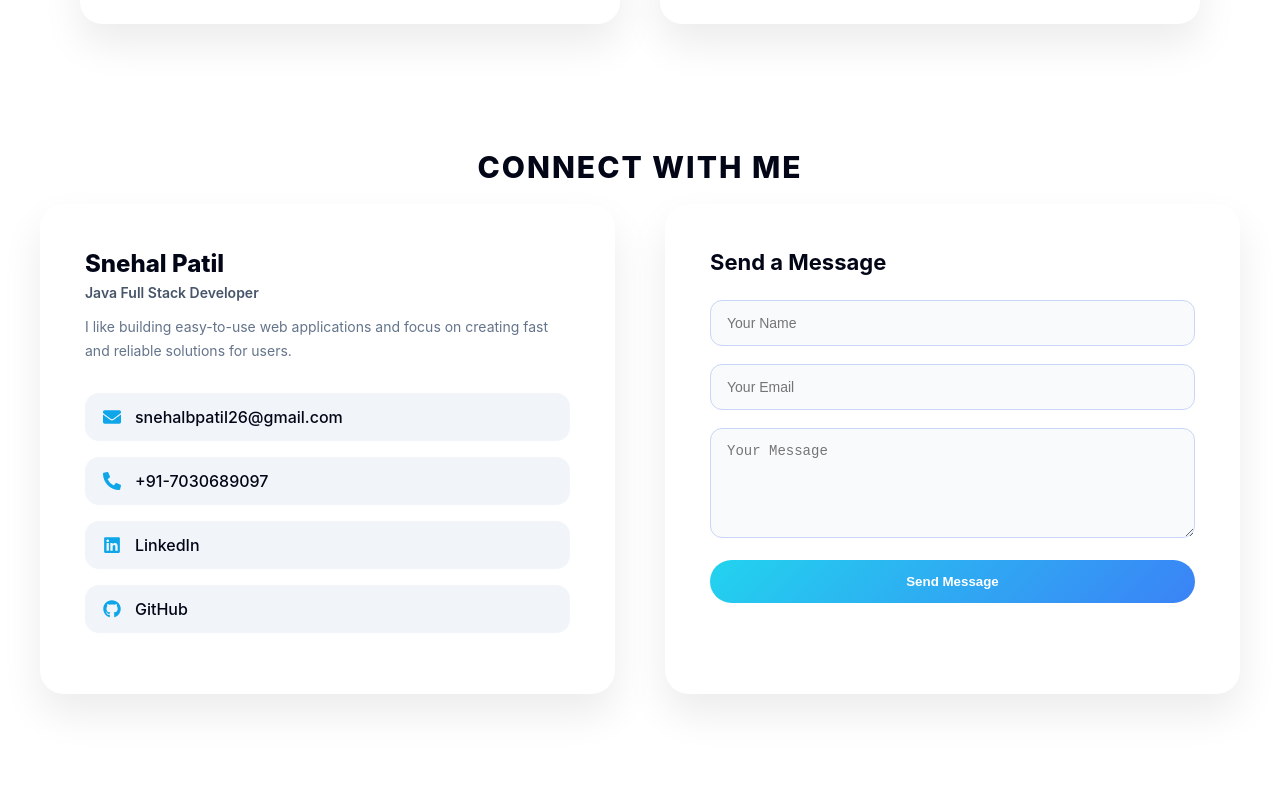
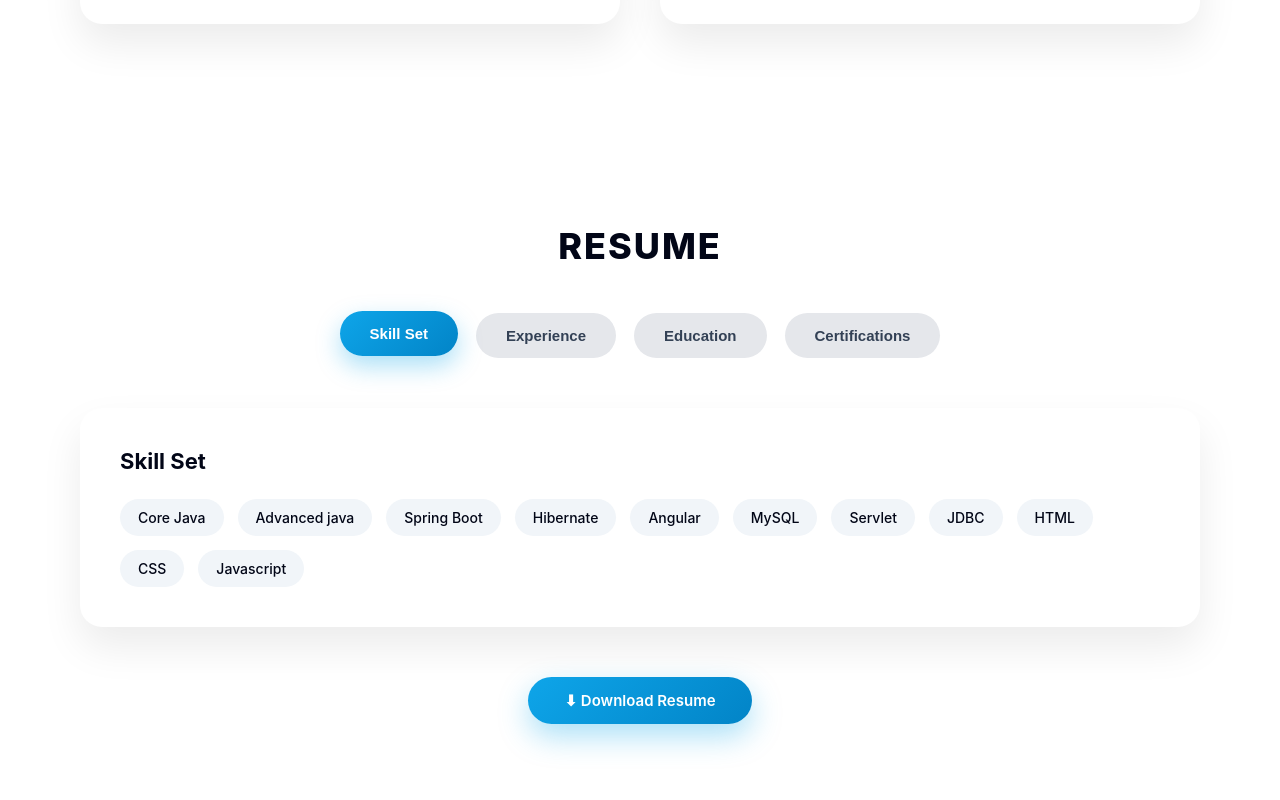
Before and after one commit to Snehal26s/Snehal-Patil-Portfolio, a React (Vite) app: page / in a window 1280 px wide. Shown: the part 1540-2340 px from the top of the page. Built offline with nearby package versions, Linux system fonts and the light colour scheme.

Commit message:
Update all files

```diff
--- a/src/App.jsx
+++ b/src/App.jsx
@@ -12,6 +12,7 @@ function App() {
 <div className="page-content">
   <Hero />
   <Projects />
+  <Resume/>
   <Contact />
 </div>
 
--- a/src/components/Hero.jsx
+++ b/src/components/Hero.jsx
@@ -1,5 +1,5 @@
 import "../css/hero.css";
-import "../css/hero.mobile.override.css";
+// import "../css/hero.mobile.override.css";
 
 import { FaLinkedinIn, FaGithub, FaEnvelope, FaJava, FaAngular } from "react-icons/fa";
 import { SiSpringboot, SiMysql } from "react-icons/si";
```
